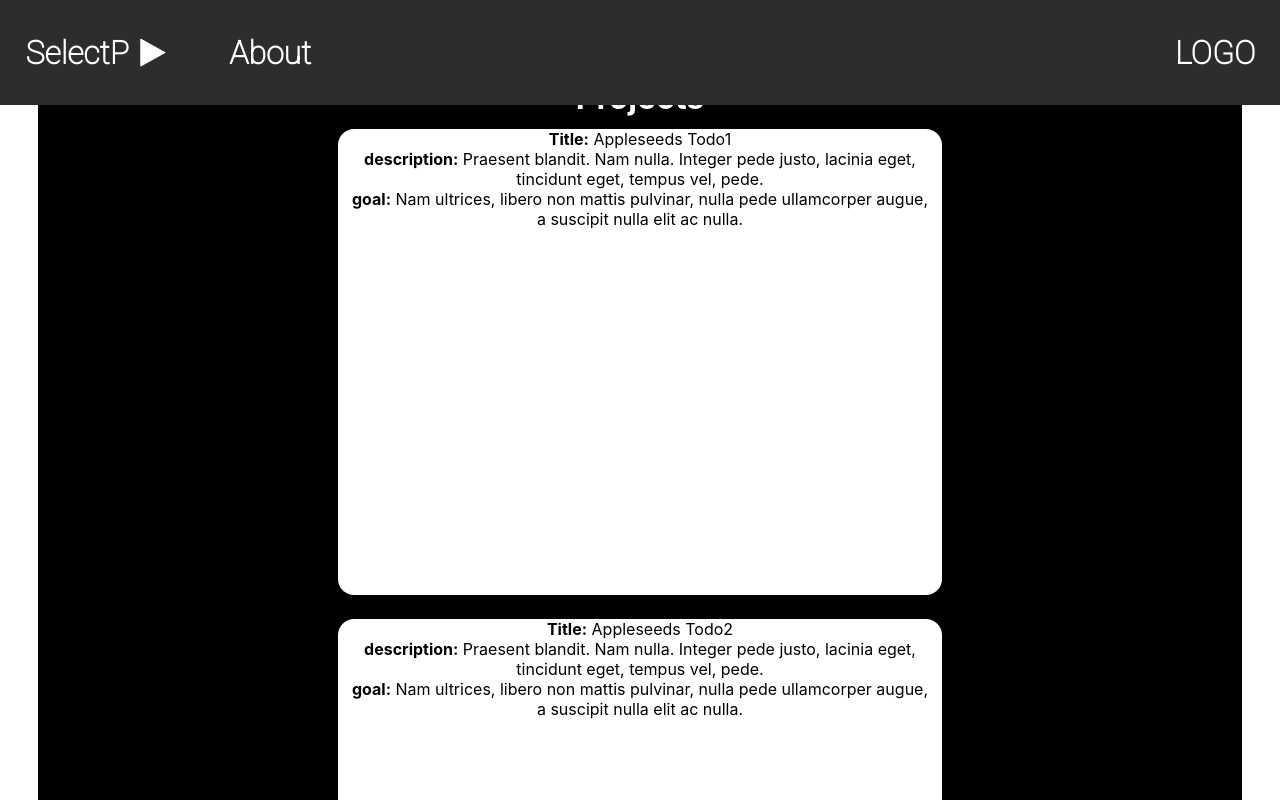
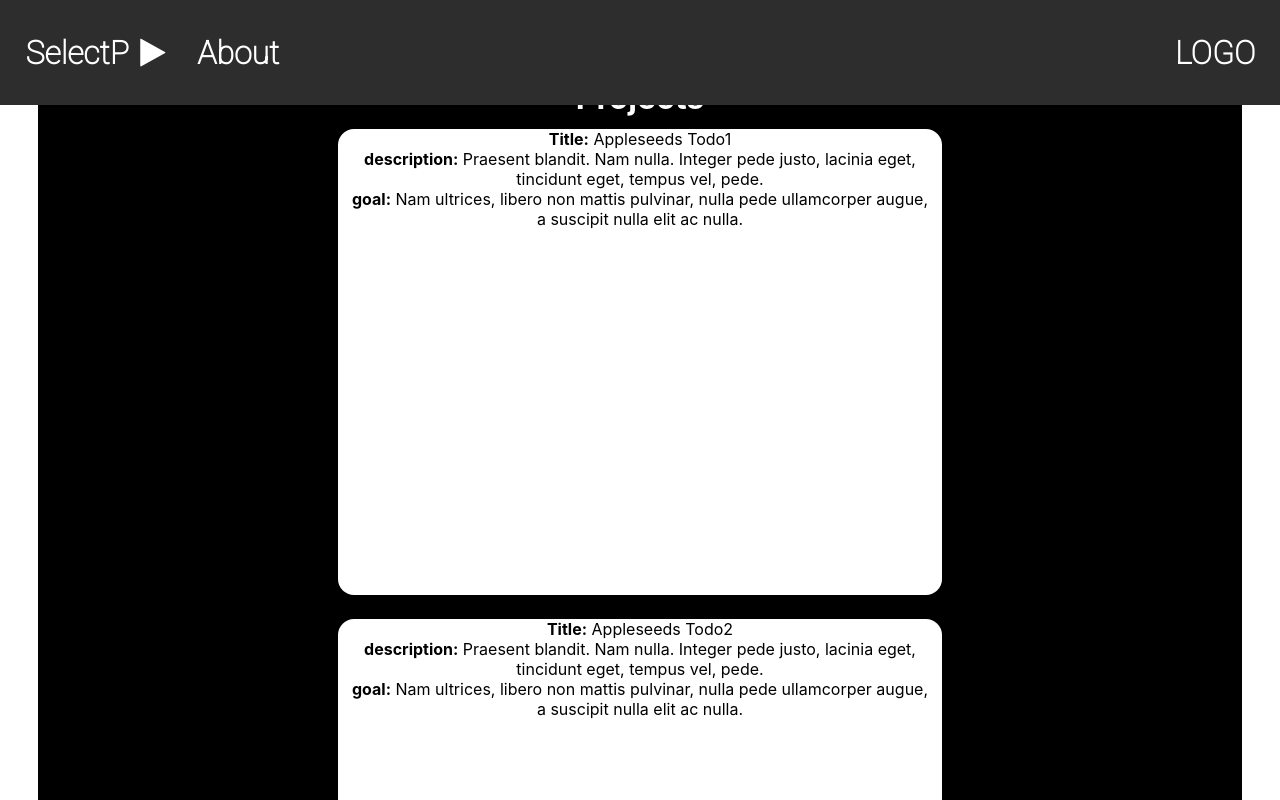
Before and after one commit to morMBen/AppleSeedsTodo_G1, a React (Create React App) app in the folder frontend/: page / in a window 1280 px wide. Shown: the top 800 px of the page. Built offline with nearby package versions, Linux system fonts and the light colour scheme.

Commit message:
Change all font-sizes to px or all to rem but not mixed

```diff
--- a/frontend/src/components/navbar/Navbar.css
+++ b/frontend/src/components/navbar/Navbar.css
@@ -4,7 +4,7 @@
   --color-light: #ffffff;
   --color-dark: #2D2D2D;
   --borders-debug: red;
-    font-size: 16px;
+    font-size: 1rem;
 }
 
 * {
@@ -47,7 +47,7 @@
 
 .nav-left {
     display: flex;
-    gap: 2em;
+    gap: 2rem;
 }
 
 .logo {
```
